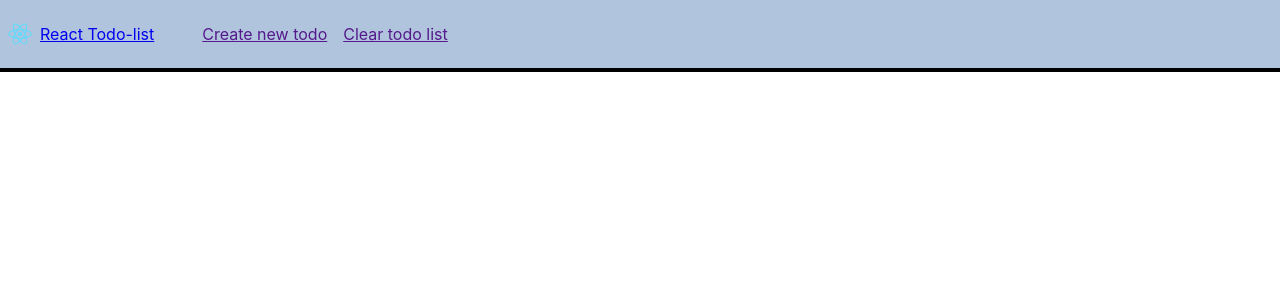
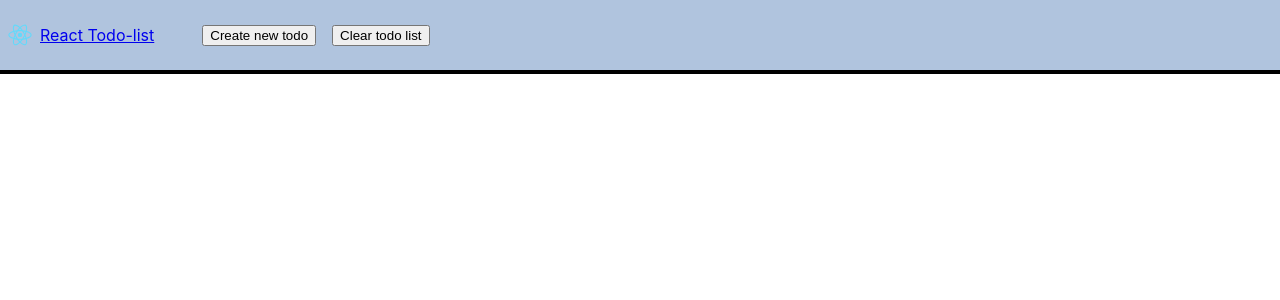
Before and after one commit to luis-c465/react-todo-list, a React (Create React App) app: page / in a window 1280 px wide. Shown: the top 300 px of the page. Built offline with nearby package versions, Linux system fonts and the light colour scheme.

Commit message:
Change link elm to button

```diff
--- a/src/SiteHeaderItem.js
+++ b/src/SiteHeaderItem.js
@@ -3,15 +3,9 @@ import React from "react";
 function SiteHeaderItem(props) {
     return (
         <li className="site-header-item">
-            <a
-                href={props.href}
-                onClick={(e) => {
-                    e.preventDefault();
-                    props.onClick();
-                }}
-            >
+            <button onClick={props.onClick}>
                 {props.value}
-            </a>
+            </button>
         </li>
     );
 }
```
